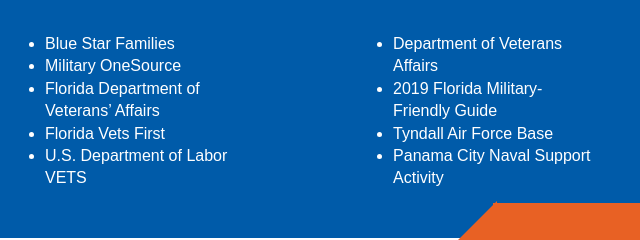
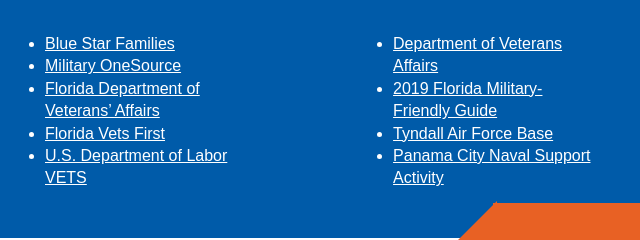
Before and after one commit to mkaydub/GulfCoast, a plain HTML site: page index.html in a window 1280 px wide. Shown: the part 2277-2517 px from the top of the page, 83-723 px from the left. Drawn offline with Linux system fonts and the light colour scheme.

Commit message:
Update index.html

```diff
--- a/index.html
+++ b/index.html
@@ -18,7 +18,7 @@
           <h1>The Military<br /> Family Employment<br /> Program</h1>
           <p class="hero-tag">There's Work for You Here</p>
           <button class="hero-button">
-            Contact Us
+            <a href="https://www.careersourcegc.com/Contact-Us-General-Inquiry.aspx">Contact Us</a>
           </button>
         </div>
 
@@ -77,7 +77,7 @@
             Panama City, FL 32405
           </p>
           <div class="btn-box">
-            <button class="button grad WhiteNoU">Contact Us</button>
+            <button class="button grad WhiteNoU"><a href="https://www.careersourcegc.com/Contact-Us-General-Inquiry.aspx">Contact Us</a></button>
           </div>
         </div>
       </div>
@@ -124,7 +124,7 @@
       </div>
     </div>
     <div class="video-section">
-      <iframe src="https://player.vimeo.com/video/87110435" width="640" height="360" frameborder="0" allow="autoplay; fullscreen" allowfullscreen></iframe>
+      <iframe width="640" height="360" src="https://www.youtube.com/embed/UAK41kCorGg" frameborder="0" allow="accelerometer; autoplay; encrypted-media; gyroscope; picture-in-picture" allowfullscreen></iframe>
     </div>
     <div class="supporting-section">
       <div class="col-3qt">
@@ -145,7 +145,7 @@
           <div class="darkBlueheading-text">
             <h2>Start your job search by registering
               on <em><a href="employflorida.com" target="_blank">EmployFlorida.com.</a></em></h2>
-            <button class="darkblueContainer-button">Search Jobs
+            <button class="darkblueContainer-button"><a href="employflorida.com" target="_blank">Search Jobs</a>
             </button>
           </div>
           <p>Our partners and additional resources for military families include:
@@ -153,21 +153,20 @@
           <div class="ul-columns">
             <div class="ul-column">
               <ul>
-                <li>Blue Star Families </li>
-                <li>Military OneSource </li>
-                <li>Florida Department of Veterans’ Affairs</li>
-                <li>Florida Vets First</li>
-                <li>U.S. Department of Labor VETS</li>
+                <li><a href="http://bluestarfam.org/spouseforce">Blue Star Families</a> </li>
+                <li><a href="http://militaryonesource.com">Military OneSource</a> </li>
+                <li><a href="http://floridavets.org/">Florida Department of Veterans’ Affairs</a></li>
+                <li><a href="http://www.vetsfirst.org/">Florida Vets First</a></li>
+                <li><a href="https://www.dol.gov/agencies/vets">U.S. Department of Labor VETS</a></li>
               </ul>
             </div>
 
             <div class="ul-column">
               <ul>
-                <li>Department of Veterans Affairs
-                </li>
-                <li>2019 Florida Military-Friendly Guide </li>
-                <li>Tyndall Air Force Base </li>
-                <li>Panama City Naval Support Activity</li>
+                <li><a href="https://www.va.gov/">Department of Veterans Affairs</a></li>
+                <li><a href="https://www.enterpriseflorida.com/wp-content/uploads/Florida-Military-Friendly-Guide.pdf">2019 Florida Military-Friendly Guide</a> </li>
+                <li><a href="https://www.tyndall.af.mil/">Tyndall Air Force Base</a> </li>
+                <li><a href="https://www.cnic.navy.mil/regions/cnrse/installations/nsa_panama_city.html">Panama City Naval Support Activity</a></li>
               </ul>
             </div>
           </div>
```
